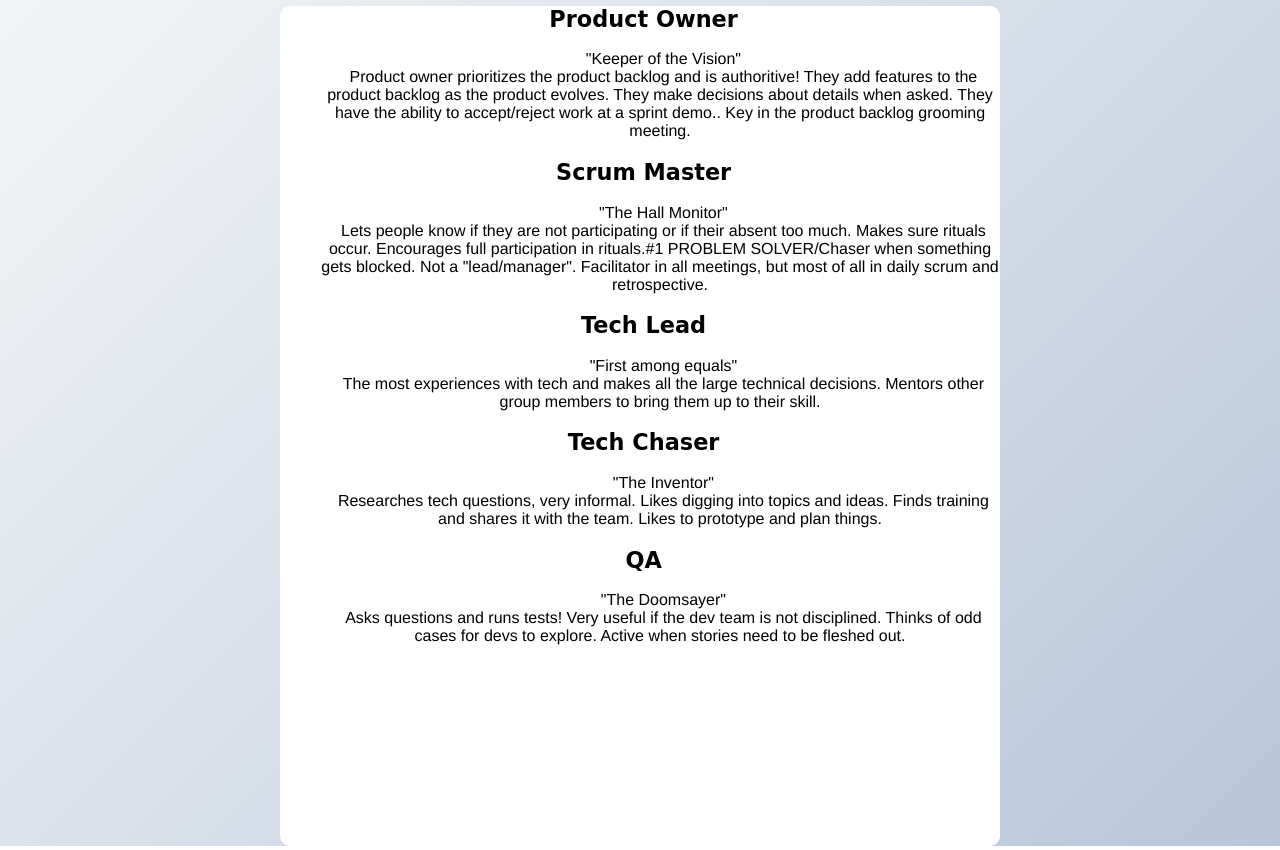
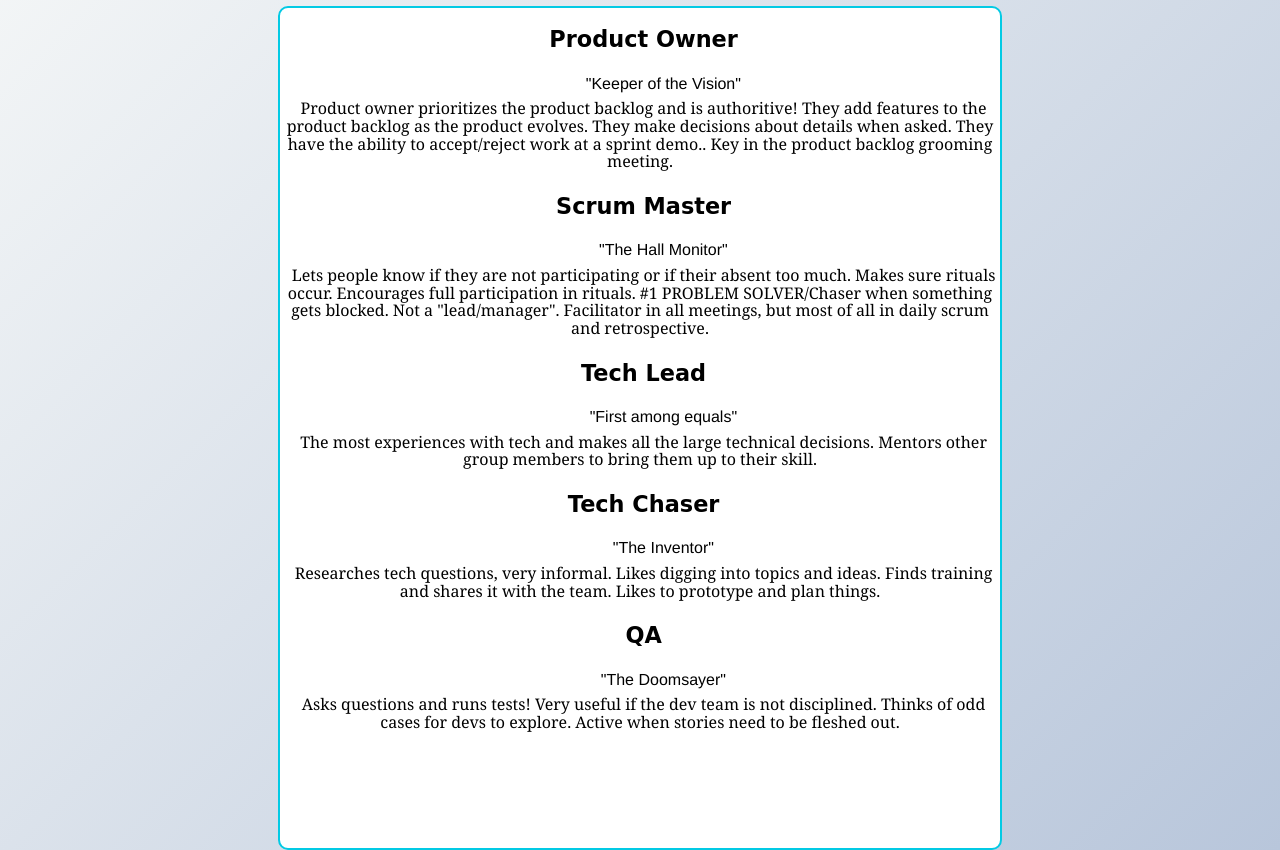
Before and after one commit to Crysmah/interactive-quiz, a plain HTML site: page about.html in a window 1280 px wide. Shown: the part 94-944 px from the top of the page. Drawn offline with Linux system fonts and the light colour scheme; a web font is replaced by a local one.

Commit message:
Changes to formatting on about.html

```diff
--- a/about.html
+++ b/about.html
@@ -11,28 +11,28 @@
     <title>Document</title>
 </head>
 <body>
-    <a href="index.html">Main Page</a>
+    <a href="index.html" style="color: rgb(0, 60, 255);">Quiz</a>
     <h1 style="text-align: center;">Scrum Roles Information</h1>
     <div class = "roles">
         <h2>Product Owner</h2>
 			<dd class = "roleText">"Keeper of the Vision"</dd>
-			<dd class="roleText">Product owner prioritizes the product backlog and is authoritive! They add features to the product backlog as the product evolves.
-			They make decisions about details when asked. They have the ability to accept/reject work at a sprint demo.. Key in the product backlog grooming meeting.</dd>
+			<article class="description">Product owner prioritizes the product backlog and is authoritive! They add features to the product backlog as the product evolves.
+			They make decisions about details when asked. They have the ability to accept/reject work at a sprint demo.. Key in the product backlog grooming meeting.</article>
         <h2>Scrum Master</h2>
         <dd class="roleText">"The Hall Monitor"</dd>
-        <dd class="roleText">Lets people know if they are not participating or if their absent too much. Makes sure rituals occur. Encourages full participation in rituals.#1 PROBLEM SOLVER/Chaser
-			when something gets blocked. Not a "lead/manager". Facilitator in all meetings, but most of all in daily scrum and retrospective.</dd>
+        <article class="description">Lets people know if they are not participating or if their absent too much. Makes sure rituals occur. Encourages full participation in rituals. #1 PROBLEM SOLVER/Chaser
+			when something gets blocked. Not a "lead/manager". Facilitator in all meetings, but most of all in daily scrum and retrospective.</article>
         <h2>Tech Lead</h2>
         <dd class="roleText">"First among equals"</dd>
-        <dd class="roleText">The most experiences with tech and makes all the large technical decisions. Mentors other group members to bring them up to their skill. </dd>
+        <article class="description">The most experiences with tech and makes all the large technical decisions. Mentors other group members to bring them up to their skill. </article>
 
         <h2>Tech Chaser</h2>
         <dd class="roleText">"The Inventor"</dd>
-        <dd class="roleText">Researches tech questions, very informal. Likes digging into topics and ideas. Finds training and shares it with the team. Likes to prototype and plan things.</dd>
+        <article class="description">Researches tech questions, very informal. Likes digging into topics and ideas. Finds training and shares it with the team. Likes to prototype and plan things.</article>
 
         <h2>QA</h2>
         <dd class="roleText">"The Doomsayer"</dd>
-        <dd class="roleText">Asks questions and runs tests! Very useful if the dev team is not disciplined. Thinks of odd cases for devs to explore. Active when stories need to be fleshed out.</dd>
+        <article class="description">Asks questions and runs tests! Very useful if the dev team is not disciplined. Thinks of odd cases for devs to explore. Active when stories need to be fleshed out.</article>
     </div>
 
 
--- a/style.css
+++ b/style.css
@@ -50,10 +50,22 @@ button:hover{
     border-radius: 10px;
     text-indent: 1%;
     margin: 0% auto;
+    border: 2px solid transparent;
+    border-color: #03cae4;
+    border-width: 2px;
 }
 
 .roleText {
-    font-family: 'Franklin Gothic Medium', 'Arial Narrow', Arial, sans-serif;
-    padding: 0%;
+    font-family:'Franklin Gothic Medium', 'Arial Narrow', Arial, sans-serif;
+    padding: 1mm;
     text-align: center;
 }
+
+.description {
+    font-family:Georgia, 'Times New Roman', Times, serif;
+    text-align: center;
+    font-weight: 500;
+    font-size: 16px;
+    line-height: 1.1;
+    padding: 1mm;
+}
```
Also changed, not shown: index.html (+1 -1 lines).
